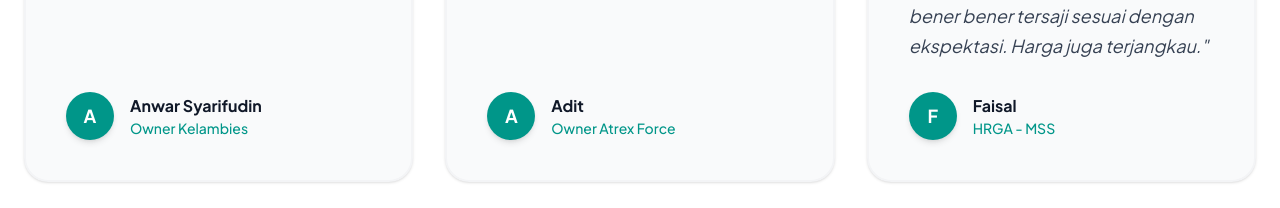
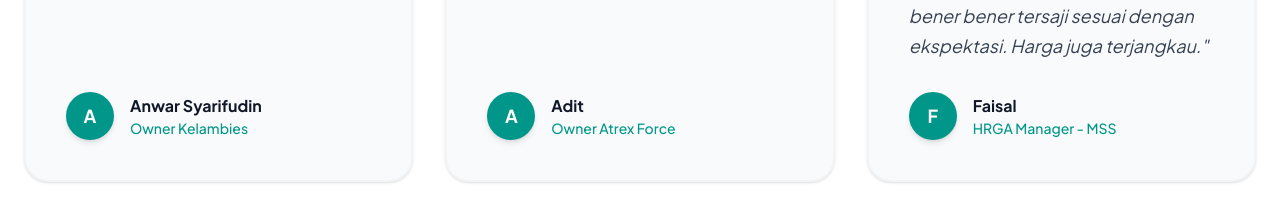
Before and after one commit to zensheet/zensheet-next-js, a Next.js app: page / in a window 1280 px wide. Shown: the part 4942-5150 px from the top of the page. Built offline with nearby package versions, Linux system fonts and the light colour scheme.

Commit message:
Revision: Update Faisal's title to HRGA Manager - MSS

```diff
--- a/components/Testimonials.tsx
+++ b/components/Testimonials.tsx
@@ -17,7 +17,7 @@ const testimonials = [
   },
   {
     name: "Faisal",
-    role: "HRGA - MSS",
+    role: "HRGA Manager - MSS",
     content: "Dari sisi penggunaan, user friendly banget. UI design yang OK, UX design sesuai ekspektasi karena komunikasi dengan developer yang selalu di bangun 2 arah. Sebagai user, kita sudah punya gambaran besar mengenai goals dan developer bisa nerjemahin kedalam aplikasi ini. Layout, cara kerja (offline/ online), fungsionalitas bener bener tersaji sesuai dengan ekspektasi. Harga juga terjangkau.",
     initial: "F"
   }
```
